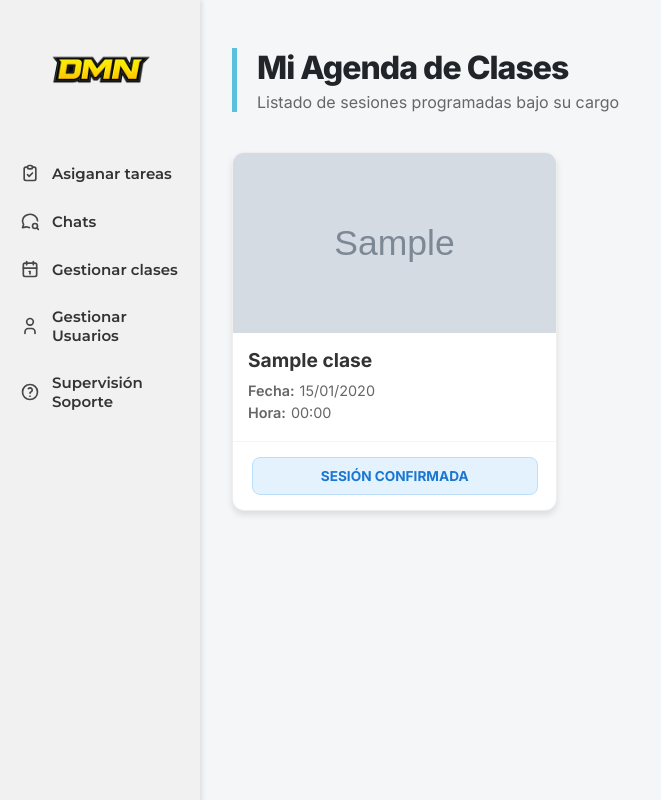
After one commit to narcisaducovschi/TFG-GImnasioDMN, a CodeIgniter 4 app: the page made by app/Views/profesor/mis_clases.php in a window 1280 px wide. The commit adds this page. Shown: the whole page, without its empty margins (0-661 px from the left). Run offline with PHP 8.4 and a stand-in for CodeIgniter, Linux system fonts and the light colour scheme; the template is opened without the code that fills it: most values are stand-ins (such as "Sample title", 1, 10 or a date in 2020); grey boxes marked "Sample" are stand-in pictures; some libraries are stand-ins or nearby versions.

Commit message:
profesor ver clases

```diff
--- a/app/Config/Filters.php
+++ b/app/Config/Filters.php
@@ -38,6 +38,7 @@ class Filters extends BaseFilters
         'admin' => \App\Filters\AdminFilter::class,
         'worker' => \App\Filters\WorkerFilter::class,
         'support' => \App\Filters\SupportFilter::class,
+        'teacher' => \App\Filters\TeacherFilter::class,
     ];
 
     /**
--- a/app/Config/Routes.php
+++ b/app/Config/Routes.php
@@ -82,3 +82,9 @@ $routes->group('soporte', ['filter' => 'support'], function($routes) {
     $routes->get('mis-casos', 'SoporteController::misCasos');
     $routes->post('resolver/(:num)', 'SoporteController::resolverTicket/$1');
 });
+
+// Profesores
+
+$routes->group('teacher', ['filter' => 'teacher'], function($routes){
+    $routes->get('misClases', 'ProfesorController::misClases');
+});
--- a/app/Controllers/Auth.php
+++ b/app/Controllers/Auth.php
@@ -81,7 +81,7 @@ class Auth extends BaseController
                 return redirect()->to('/worker/myTasks');
 
             case 3: // Profesor: Ver sus clases
-                return redirect()->to('/teacher/myClasses');
+                return redirect()->to('/teacher/misClases');
 
             case 4: // Support: Atención al cliente
                 return redirect()->to('/soporte/pendientes');
--- a/app/Views/partials/sidebar.php
+++ b/app/Views/partials/sidebar.php
@@ -28,9 +28,9 @@ switch ($role) {
 
     case 3:
         $sidebar_links = [
-            ['href' => '/clases',  'icon' => 'calendar.svg', 'text' => 'Clases'],
-            ['href' => '/chats',   'icon' => 'chats.svg',    'text' => 'Chats'],
-            ['href' => '/tickets',  'icon' => 'help.svg',   'text' => 'Soporte'],
+            ['href' => 'teacher/misClases', 'icon' => 'calendar.svg', 'text' => 'Mis Clases'],
+            ['href' => 'chats',              'icon' => 'chats.svg',    'text' => 'Chats'],
+            ['href' => 'tickets',            'icon' => 'help.svg',     'text' => 'Soporte'],
         ];
         break;
 
--- /dev/null
+++ b/app/Views/profesor/mis_clases.php
@@ -0,0 +1,60 @@
+<!DOCTYPE html>
+<html lang="es">
+
+<head>
+    <meta charset="UTF-8">
+    <title>Mis Clases | Profesor</title>
+    <link rel="stylesheet" href="<?= base_url('assets/css/tickets/tickets.css') ?>">
+    <link rel="stylesheet" href="<?= base_url('assets/css/profesor/mis_clases.css') ?>">
+    <?= $this->include('partials/css_links') ?>
+
+</head>
+
+<body>
+    <?= $this->include('partials/sidebar') ?>
+
+    <main class="main-content">
+        <header class="header-section" style="border-left: 5px solid #5bc0de; padding-left: 20px; margin-bottom: 30px;">
+            <div>
+                <h1 style="margin: 0; font-size: 2rem;">Mi Agenda de Clases</h1>
+                <p style="margin: 5px 0 0 0; color: #666;">Listado de sesiones programadas bajo su cargo</p>
+            </div>
+        </header>
+
+        <div class="clases-grid">
+            <?php if (!empty($clases)): ?>
+                <?php foreach ($clases as $clase): ?>
+                    <div class="clase-card">
+                        <div class="clase-image-container">
+                            <?php if (!empty($clase['imagen'])): ?>
+                                <img src="<?= base_url('uploads/clases/' . $clase['imagen']) ?>" class="clase-image" alt="Imagen de <?= esc($clase['nombre']) ?>">
+                            <?php else: ?>
+                                <div style="display: flex; align-items: center; justify-content: center; height: 100%; color: #999;">Sin imagen</div>
+                            <?php endif; ?>
+                        </div>
+
+                        <div class="clase-info">
+                            <h3 class="clase-title"><?= esc($clase['nombre']) ?></h3>
+                            <div class="clase-detail">
+                                <span>Fecha:</span> <?= date('d/m/Y', strtotime($clase['fecha'])) ?>
+                            </div>
+                            <div class="clase-detail">
+                                <span>Hora:</span> <?= date('H:i', strtotime($clase['hora'])) ?>
+                            </div>
+                        </div>
+
+                        <div class="clase-actions">
+                            <span class="badge-status">Sesión Confirmada</span>
+                        </div>
+                    </div>
+                <?php endforeach; ?>
+            <?php else: ?>
+                <div style="grid-column: 1/-1; text-align: center; padding: 60px; background: white; border-radius: 12px; border: 1px dashed #ccc;">
+                    <p style="color: #666; font-size: 1.1rem;">Actualmente no dispone de clases asignadas en el sistema.</p>
+                </div>
+            <?php endif; ?>
+        </div>
+    </main>
+</body>
+
+</html>
```
Also changed, not shown: app/Controllers/ProfesorController.php (added, +21 -0 lines), app/Filters/TeacherFilter.php (added, +25 -0 lines), public/assets/css/profesor/mis_clases.css (added).
